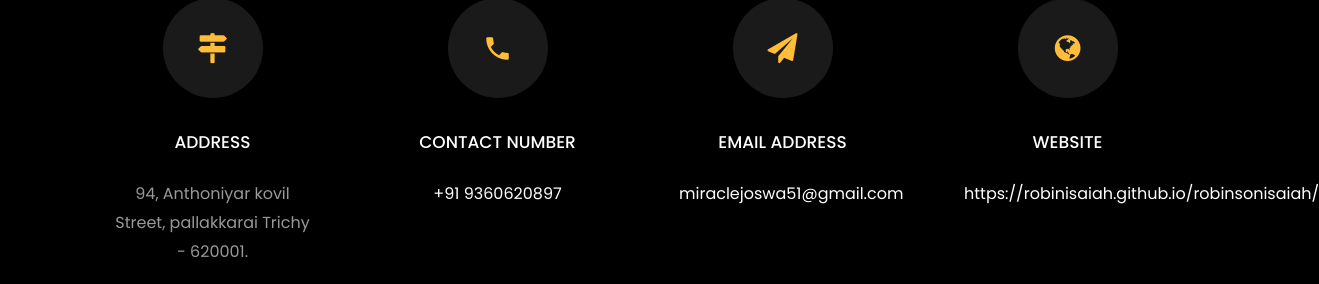
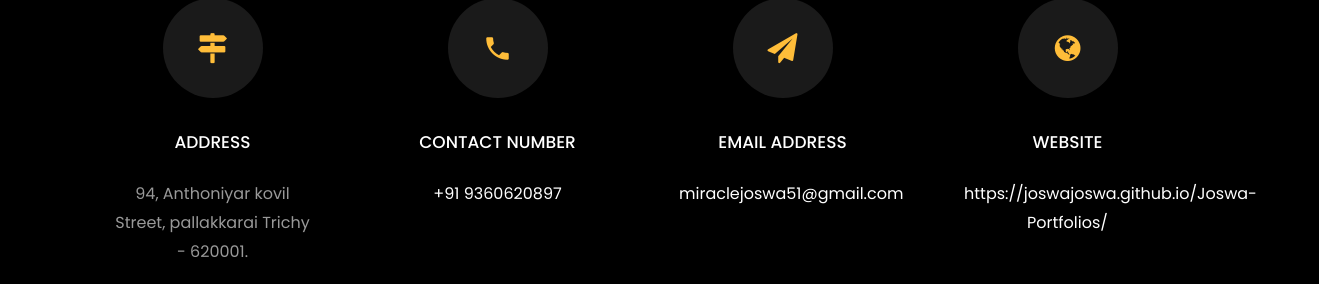
Before and after one commit to joswajoswa/Joswa-Portfolios, a plain HTML site: page index.html in a window 1280 px wide. Shown: the part 6047-6331 px from the top of the page, 1319 px wide, since content can reach past the window. Drawn offline with Linux system fonts and the light colour scheme; files whose address does not match are found by name.

Commit message:
Update index.html

```diff
--- a/index.html
+++ b/index.html
@@ -674,7 +674,7 @@ Gained hands-on experience in software development and project management.
           			<span class="icon-globe"></span>
           		</div>
           		<h3 class="mb-4">Website</h3>
-	            <p><a href="#">https://robinisaiah.github.io/robinsonisaiah/</a></p>
+	            <p><a href="#">https://joswajoswa.github.io/Joswa-Portfolios/</a></p>
 	          </div>
           </div>
         </div>
```
